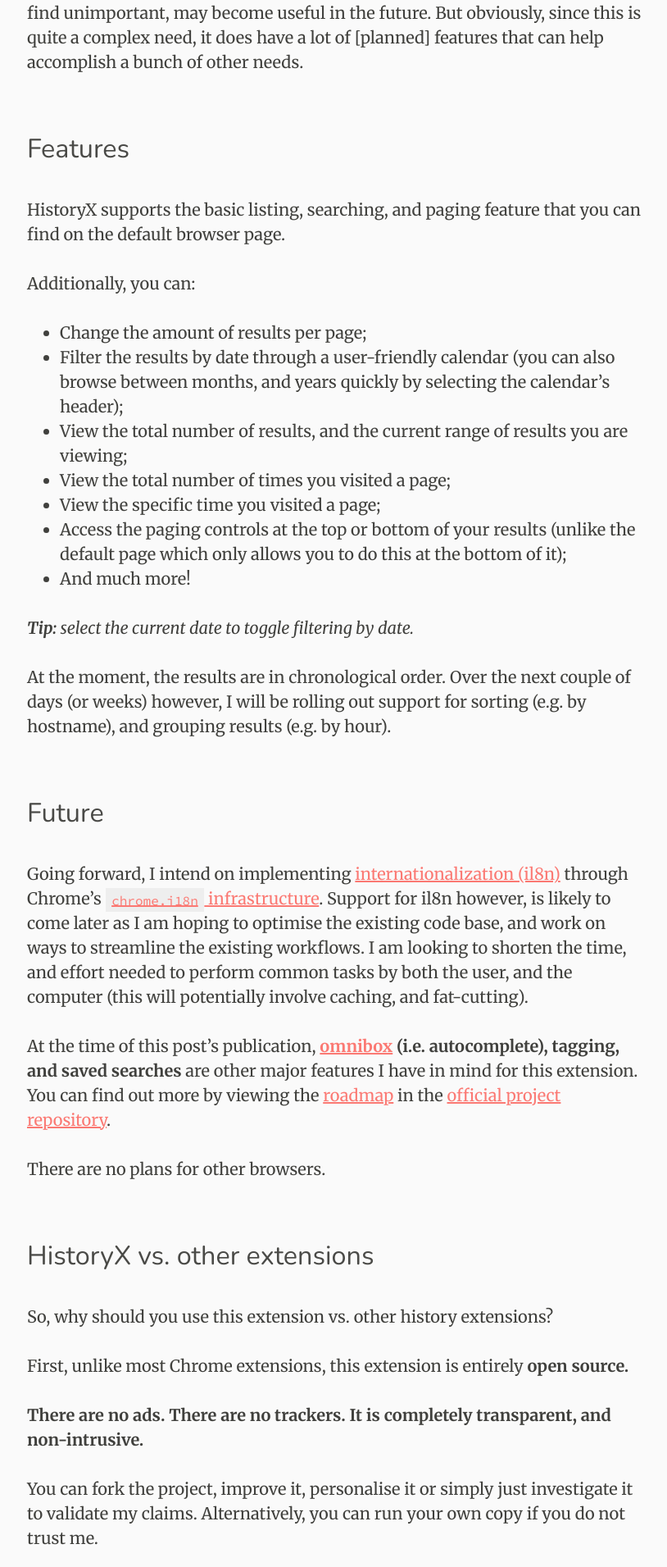
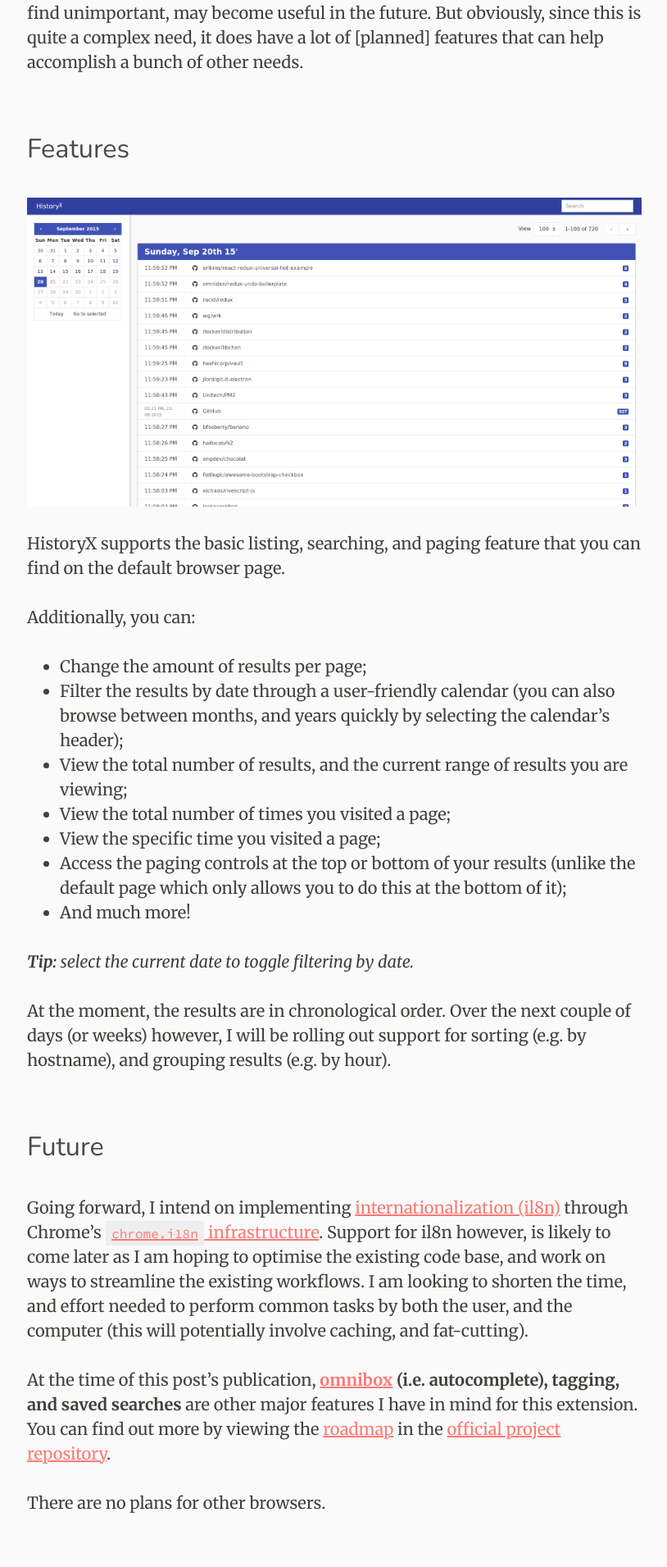
Before and after one commit to MrSaints/www-jekyll.fyianlai.com, a Jekyll site: the page built from _posts/2015-09-21-introducing-historyx-for-chrome.md, in a window 1280 px wide. Shown: the part 2143-4054 px from the top of the page at 82% size, without its empty margins (232-1046 px from the left). Built offline with Jekyll 4.4.1, drawn with Linux system fonts in a browser that asks for light colours; nearby versions of some CDN libraries; comment, search, counter and statistics services are not loaded.

Commit message:
Add screenshots to article

```diff
--- a/_posts/2015-09-21-introducing-historyx-for-chrome.md
+++ b/_posts/2015-09-21-introducing-historyx-for-chrome.md
@@ -28,6 +28,8 @@
 
 
 ### Features
+
+[![v2.3.1](/img/historyx-screenshot.png)](/img/historyx-screenshot.png)
 
 HistoryX supports the basic listing, searching, and paging feature that you can find on the default browser page.
 
```
Also changed, not shown: other parts of _posts/2015-09-21-introducing-historyx-for-chrome.md (+2 -0 lines), img/historyx-screenshot-2.png (added), img/historyx-screenshot.png (added).
